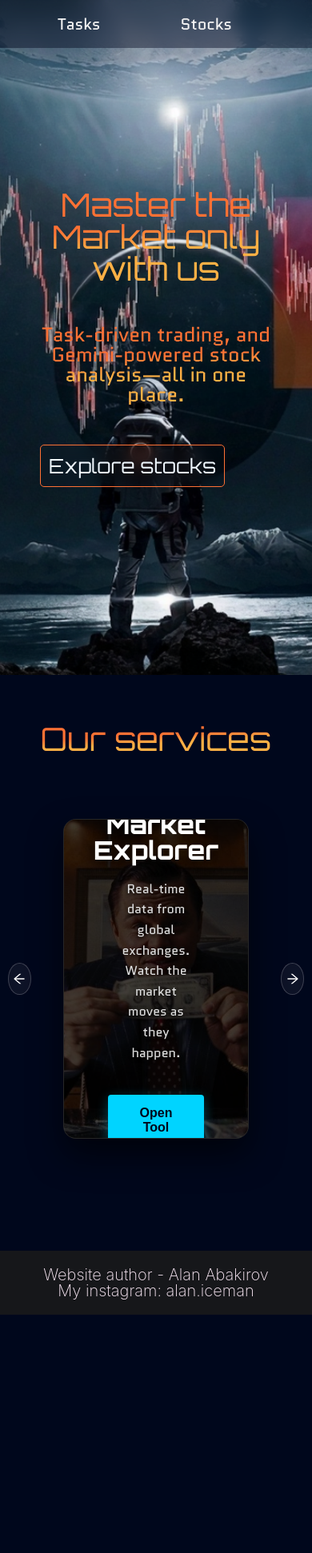
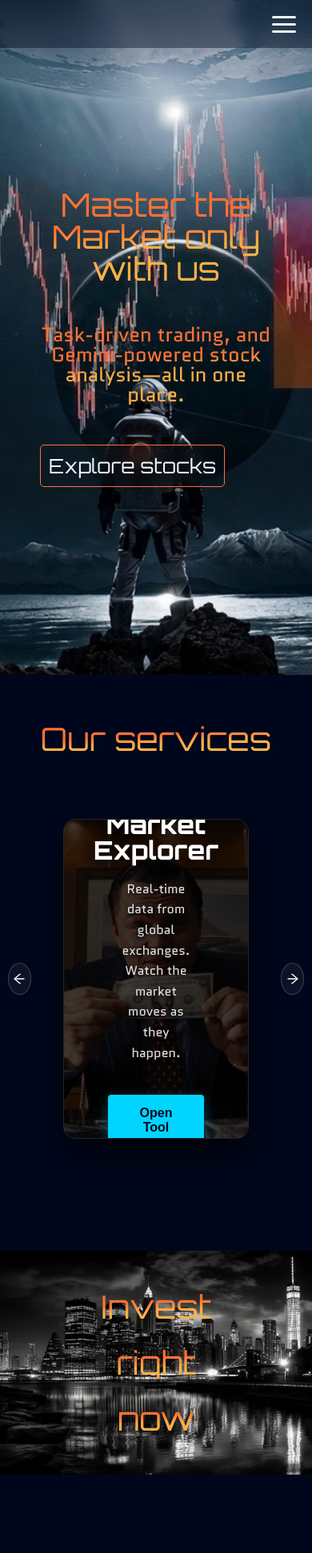
Before and after one commit to alanabakirov/trader-help, a React (Create React App) app: page / in a window 390 px wide. Shown: the top 1942 px of the page at 80% size. Before the commit the page ends 1644 px from the top, so only its background shows below. Built offline with nearby package versions, Linux system fonts and the light colour scheme.

Commit message:
Finalised main page (no full adaptation to mobile devices) and created burger menu for header

```diff
--- a/src/Header/Header.css
+++ b/src/Header/Header.css
@@ -1,5 +1,6 @@
 @import url('https://fonts.googleapis.com/css2?family=Orbitron:wght@400..900&family=Quantico:ital,wght@0,400;0,700;1,400;1,700&display=swap');
-.header{
+
+.header {
   position: fixed;
   top: 0;
   left: 0;
@@ -8,30 +9,124 @@
   padding: 20px 100px;
   background-color: rgba(0, 7, 28, 0.4);
   backdrop-filter: blur(10px);
+  display: flex;
+  justify-content: flex-end;
+  align-items: center;
+  box-sizing: border-box;
 }
-.header_ul{
+
+.header_ul {
   display: flex;
   flex-direction: row;
   justify-content: flex-end;
   align-items: center;
   gap: 100px;
+  margin: 0;
+  padding: 0;
 }
-.header_li a{
+
+.header_li a {
   text-decoration: none;
   list-style: none;
   color: whitesmoke;
   font-size: 20px;
-    transition-property: color;
-    transition-duration: 0.4s;
-    transition-timing-function: ease;
   font-family: "Quantico", sans-serif;
+  transition: color 0.4s ease;
 }
-.header_li a:hover{
+
+.header_li a:hover {
   color: #914900;
-    transition-property: color;
   transition-duration: 0.2s;
-    transition-timing-function: ease;
 }
-.header_li .active{
+
+.header_li .active {
   color: #ff9e3d;
 }
+
+.header_burger_button {
+  display: none;
+}
+
+@media screen and (max-width: 768px) {
+  .header {
+    padding: 20px;
+  }
+
+  .header_burger_button {
+    display: block;
+    width: 30px;
+    height: 20px;
+    position: relative;
+    z-index: 200;
+    cursor: pointer;
+  }
+
+  .header_burger_button span {
+    display: block;
+    position: absolute;
+    height: 3px;
+    width: 100%;
+    background: whitesmoke;
+    border-radius: 3px;
+    opacity: 1;
+    left: 0;
+    transition: 0.25s ease-in-out;
+  }
+
+  .header_burger_button span:nth-child(1) { top: 0px; }
+  .header_burger_button span:nth-child(2) { top: 9px; }
+  .header_burger_button span:nth-child(3) { top: 18px; }
+
+  .header_burger_button.active span:nth-child(1) {
+    top: 9px;
+    transform: rotate(135deg);
+  }
+
+  .header_burger_button.active span:nth-child(2) {
+    opacity: 0;
+    left: -60px;
+  }
+
+  .header_burger_button.active span:nth-child(3) {
+    top: 9px;
+    transform: rotate(-135deg);
+  }
+
+  .header_menu_container {
+    position: fixed;
+    top: 0;
+    left: 0;
+    width: 100vw;
+    height: 100vh;
+    background-color: rgba(0, 0, 0, 0.6);
+    opacity: 0;
+    visibility: hidden;
+    transition: all 0.3s ease;
+    z-index: 150;
+  }
+
+  .header_menu_container.active {
+    opacity: 1;
+    visibility: visible;
+  }
+
+  .header_ul {
+    position: absolute;
+    top: 0;
+    right: -100%;
+    width: 250px;
+    height: 100%;
+    background-color: #0b1121;
+    flex-direction: column;
+    justify-content: flex-start;
+    align-items: flex-start;
+    padding: 80px 30px;
+    gap: 30px;
+    box-shadow: -5px 0 15px rgba(0,0,0,0.5);
+    transition: right 0.3s cubic-bezier(0.4, 0, 0.2, 1);
+  }
+
+  .header_menu_container.active .header_ul {
+    right: 0;
+  }
+}
--- a/src/Header/Header.tsx
+++ b/src/Header/Header.tsx
@@ -1,25 +1,46 @@
+import { useState, useEffect } from "react";
 import { NavLink } from "react-router-dom";
 import "./Header.css";
 
-function Header(){
+function Header() {
+  const [isOpen, setIsOpen] = useState(false);
+  const toggleMenu = () => setIsOpen(!isOpen);
+  const closeMenu = () => setIsOpen(false);
+
+  useEffect(() => {
+    if (isOpen) {
+      document.body.style.overflow = "hidden";
+    } else {
+      document.body.style.overflow = "unset";
+    }
+  }, [isOpen]);
+
   return (
     <div className="header">
-            <ul className="header_ul">
+      <div className={`header_burger_button ${isOpen ? "active" : ""}`} onClick={toggleMenu}>
+        <span></span>
+        <span></span>
+        <span></span>
+      </div>
+
+      <div className={`header_menu_container ${isOpen ? "active" : ""}`} onClick={closeMenu}>
+        <ul className="header_ul" onClick={(e) => e.stopPropagation()}>
             <li className="header_li">
-                    <NavLink  to='/'>Main</NavLink>
+                <NavLink to="/" onClick={closeMenu}>Main</NavLink>
             </li>
             <li className="header_li">
-                    <NavLink to='/about'>About</NavLink>
+                <NavLink to="/about" onClick={closeMenu}>About</NavLink>
             </li>
             <li className="header_li">
-                    <NavLink to='/tasks'>Tasks</NavLink>
+                <NavLink to="/tasks" onClick={closeMenu}>Tasks</NavLink>
             </li>
             <li className="header_li">
-                    <NavLink to='/stocks'>Stocks</NavLink>
+                <NavLink to="/stocks" onClick={closeMenu}>Stocks</NavLink>
             </li>
         </ul>
       </div>
-    )
+    </div>
+  );
 }
 
 export default Header;
--- a/src/Main/Main.css
+++ b/src/Main/Main.css
@@ -55,3 +55,81 @@
     align-items: center;
     text-align: center;
 }
+.main_motivationSection{
+    display: flex;
+    flex-direction: column;
+}
+.main_motivationSection_container{
+    display: flex;
+    flex-direction: column;
+    gap: 30px;
+    background: url("/public/mainMotivationPicture.JPG") top / cover no-repeat;
+    width: 100%;
+    text-align: center;
+    padding: 50px;
+    flex-wrap: nowrap;
+}
+.main_motivationSection_text{
+    font-size: 60px;
+    margin-top: 20px;
+    opacity: 1;
+    transition-property: opacity;
+    transition-duration: 2s;
+    transition-timing-function: ease;
+}
+.main_featuresOfApp {
+    width: 100%;
+    padding: 100px 20px;
+    display: flex;
+    justify-content: center;
+}
+.main_featuresContainer {
+    width: 100%;
+    max-width: 1100px;
+    display: flex;
+    flex-direction: row;
+    justify-content: space-between;
+    align-items: center;
+    gap: 50px;
+    flex-wrap: wrap;
+}
+.main_featureBox {
+    cursor: pointer;
+    flex: 1;
+    min-width: 280px;
+    padding-top: 25px;
+    border-top: 2px solid #00d4ff;
+    transition: transform 0.3s ease;
+}
+.main_featureBox:hover {
+    transform: translateY(-5px);
+}
+.main_featureHeading {
+    color: #ffffff;
+    font-size: 22px;
+    font-weight: 700;
+    margin-bottom: 15px;
+    letter-spacing: 0.5px;
+    text-transform: uppercase;
+}
+.main_featureDescription {
+    color: #94a3b8;
+    font-size: 16px;
+    line-height: 1.6;
+    max-width: 320px;
+}
+@media (max-width: 900px) {
+    .main_featuresContainer {
+        flex-direction: column;
+        gap: 40px;
+    }
+
+    .main_featureBox {
+        width: 100%;
+        max-width: none;
+        border-top: none;
+        border-left: 3px solid #00d4ff;
+        padding-top: 0;
+        padding-left: 20px;
+    }
+}
--- a/src/Main/Main.tsx
+++ b/src/Main/Main.tsx
@@ -46,6 +46,29 @@ const slides = [
                 <h1 className="main_title">Our services</h1>
                 <CardSlider slides={slides}/>
             </div>
+            <div className="main_motivationSection">
+                <div className="main_motivationSection_container">
+                    <p className="main_title">Invest</p>
+                    <p className="main_title">right</p>
+                    <p className="main_title">now</p>
+                </div>
+            </div>
+            <div className="main_featuresOfApp">
+                <div className="main_featuresContainer">
+                    <div className="main_featureBox">
+                        <h3 className="main_featureHeading">Global Data</h3>
+                        <p className="main_featureDescription">We pull data from 70+ exchanges. Get the full picture of the global market instantly.</p>
+                    </div>
+                    <div className="main_featureBox">
+                        <h3 className="main_featureHeading">AI Logic</h3>
+                        <p className="main_featureDescription">Validate your gut feeling with AI. Smart analysis for smarter trades.</p>
+                    </div>
+                    <div className="main_featureBox">
+                        <h3 className="main_featureHeading">Stay Organized</h3>
+                        <p className="main_featureDescription">A built-in tracker ensures you never miss a trade or ignore your own strategy rules.</p>
+                    </div>
+                </div>
+            </div>
         </main>
     )
 }
```
Also changed, not shown: public/mainMotivationPicture.JPG (added). Lines whose indentation alone changed are shown as unchanged.
